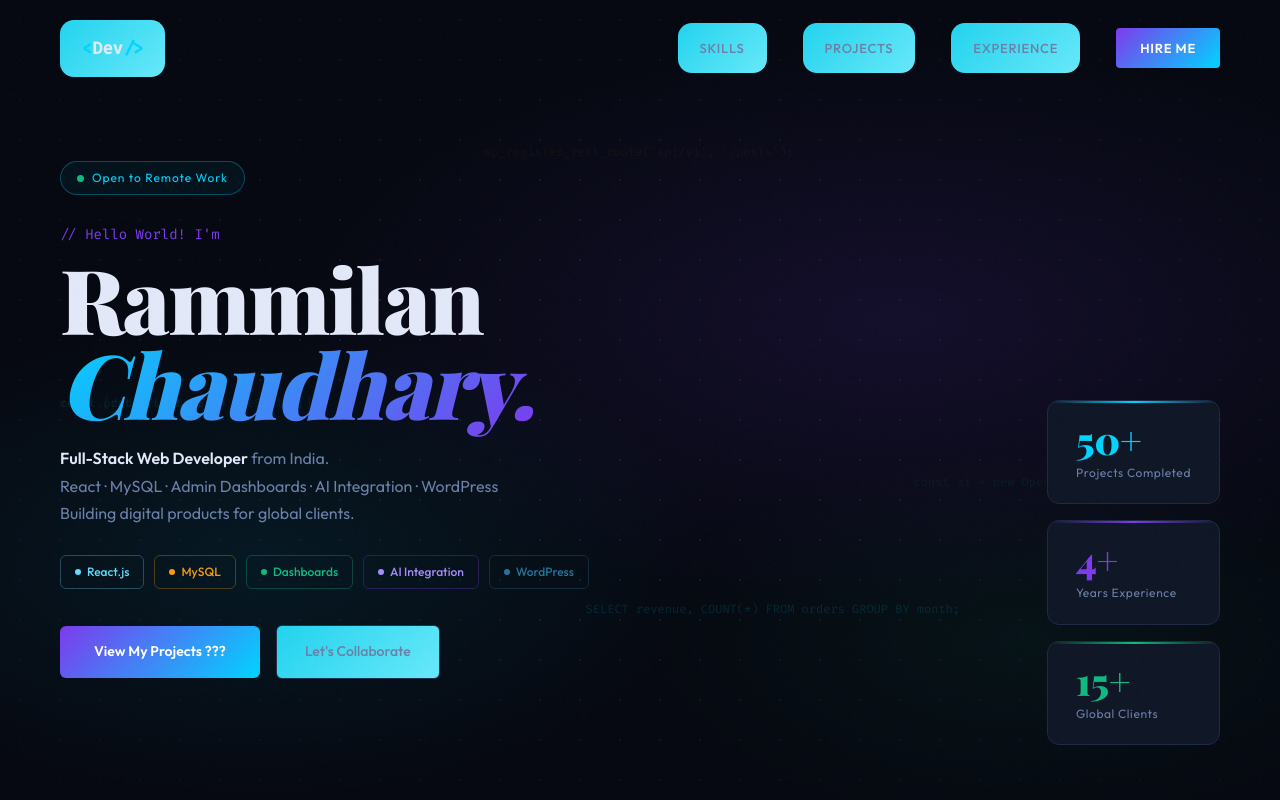
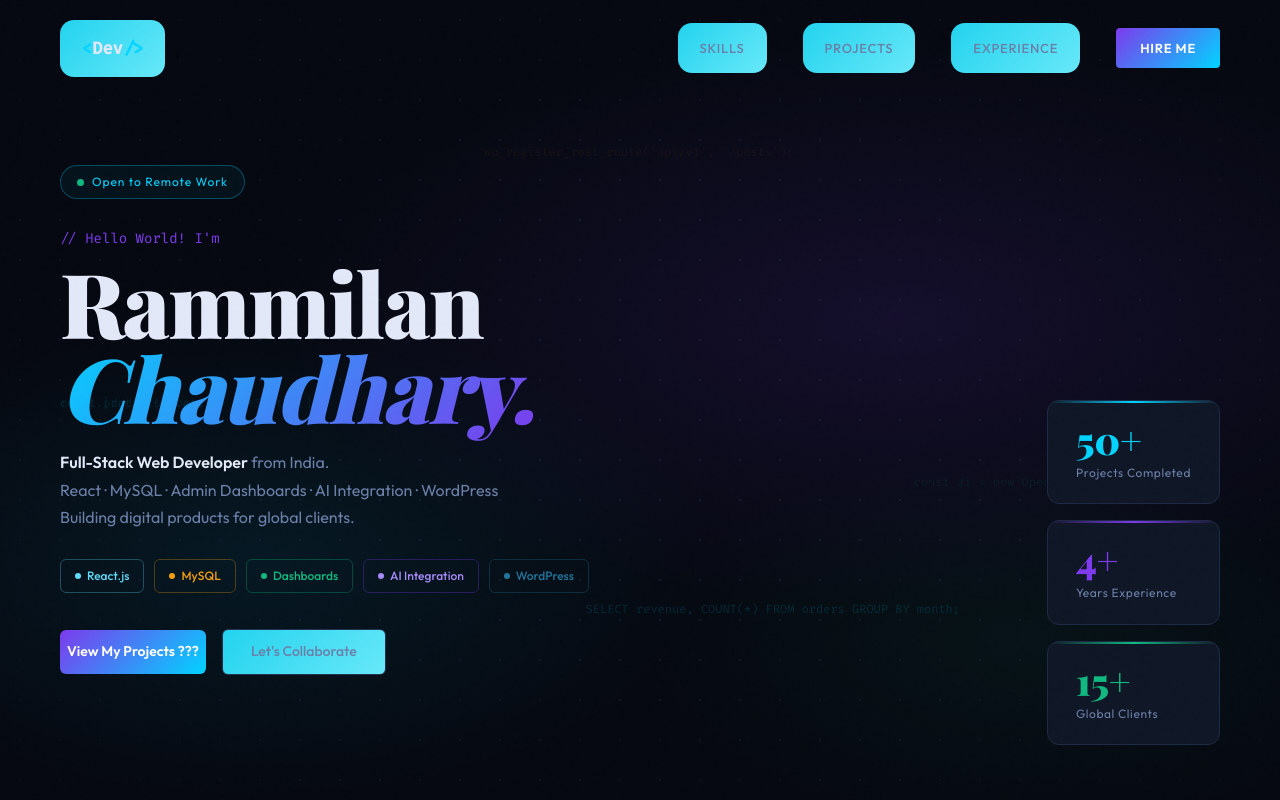
Before and after one commit to codenovasystem-dev/Portfolio, a plain HTML site: page index.html in a window 1280 px wide. Shown: the top 800 px of the page. Drawn offline with nearby package versions, Linux system fonts and the light colour scheme; a web font is replaced by a local one.

Commit message:
fix index file

```diff
--- a/assets/Css/style.css
+++ b/assets/Css/style.css
@@ -205,7 +205,7 @@
     }
     .btn-glow {
       background: linear-gradient(135deg, var(--accent2) 0%, var(--accent) 100%);
-      color: white; padding: 14px 34px;
+      color: white; padding: 10px 7px;
       border-radius: 6px; text-decoration: none; font-weight: 600;
       font-size: 14px; transition: transform 0.2s, box-shadow 0.2s;
       display: inline-block;
@@ -213,7 +213,7 @@
     .btn-glow:hover { transform: translateY(-3px); box-shadow: 0 16px 40px rgba(0,212,255,0.2); }
     .btn-outline {
       border: 1px solid var(--border2); color: var(--muted);
-      padding: 14px 28px; border-radius: 6px; text-decoration: none;
+      padding: 10px 28px; border-radius: 6px; text-decoration: none;
       font-size: 14px; font-weight: 500;
       transition: border-color 0.2s, color 0.2s;
     }
@@ -376,7 +376,7 @@
       transition: gap 0.2s;
     }
     .proj-link:hover { gap: 10px; }
-    .proj-link.live { color: var(--accent); }
+    .proj-link.live { color: var(--text); }
     .proj-link.code { color: var(--muted); }
 
     /* Mockups */
```
